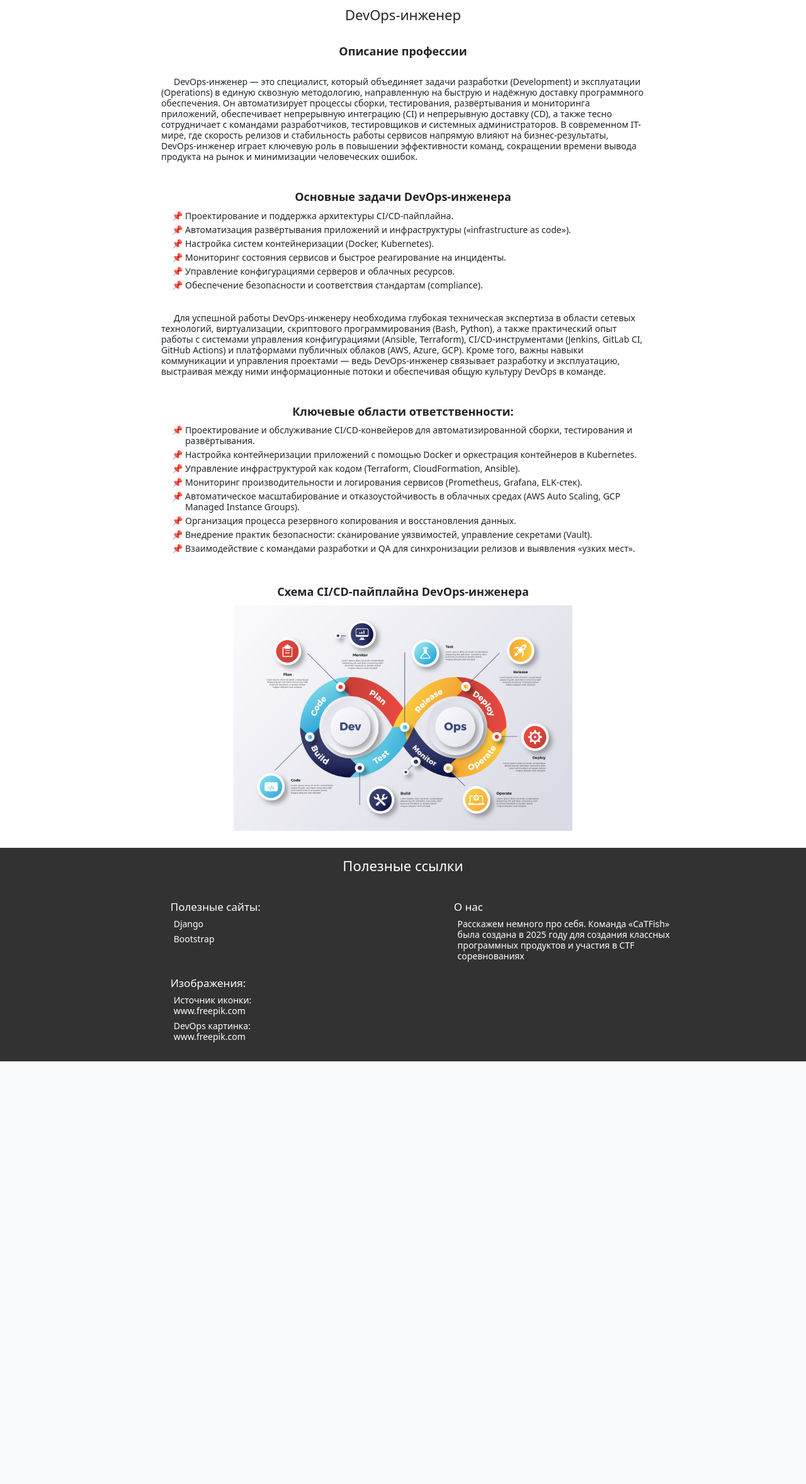
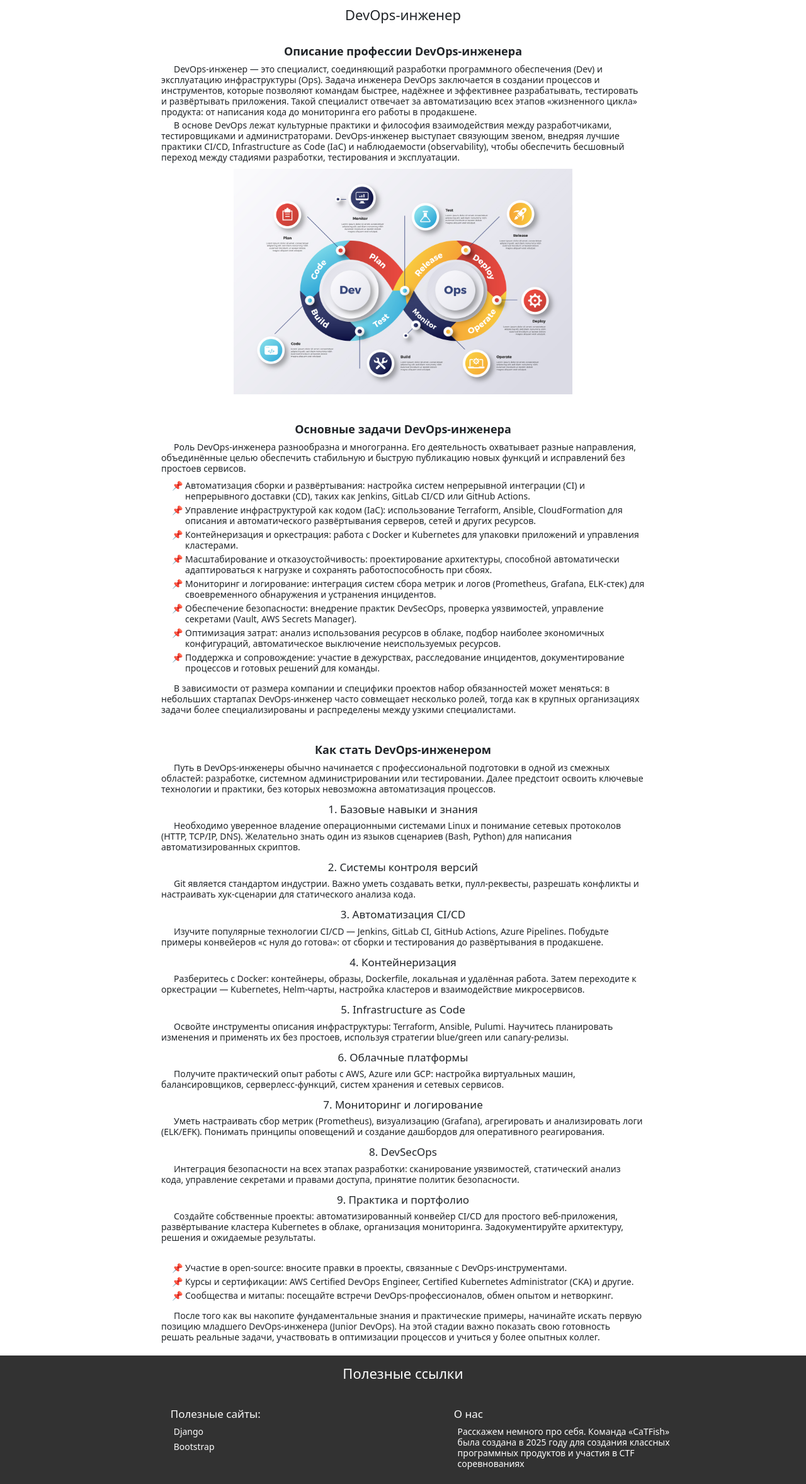
Before and after one commit to dog2023g/vacancy_analytics, a Django app: page / in a window 1280 px wide. Shown: the part 65-2421 px from the top of the page at 63% size. Before the commit the page ends 1750 px from the top, so only its background shows below. Run offline with Django 4.2, Linux system fonts and the light colour scheme.

Commit message:
Обновлена главная страница

```diff
--- a/vacancy_analytics/main_vacancy_analytics/templates/main_vacancy_analytics/main.html
+++ b/vacancy_analytics/main_vacancy_analytics/templates/main_vacancy_analytics/main.html
@@ -2,39 +2,50 @@
 {% load static %}
 {% block content %}
 <h1 class="lesson_page_h1" id="h1_0">DevOps-инженер</h1>
-<h2 class="lesson_page_h2" id="h2_0">Описание профессии</h2>
+<h2 class="lesson_page_h2" id="h2_0">Описание профессии DevOps-инженера</h2>
+<p id="h2_0__p_0">DevOps-инженер — это специалист, соединяющий разработки программного обеспечения (Dev) и эксплуатацию инфраструктуры (Ops). Задача инженера DevOps заключается в создании процессов и инструментов, которые позволяют командам быстрее, надёжнее и эффективнее разрабатывать, тестировать и развёртывать приложения. Такой специалист отвечает за автоматизацию всех этапов «жизненного цикла» продукта: от написания кода до мониторинга его работы в продакшене.</p>
+<p id="h2_0__p_1">В основе DevOps лежат культурные практики и философия взаимодействия между разработчиками, тестировщиками и администраторами. DevOps-инженер выступает связующим звеном, внедряя лучшие практики CI/CD, Infrastructure as Code (IaC) и наблюдаемости (observability), чтобы обеспечить бесшовный переход между стадиями разработки, тестирования и эксплуатации.</p>
+<div class="img_lesson" id="h2_0__img_0">
+  <img src="{% static 'main_vacancy_analytics/img/7041508.jpg' %}" alt="Схема DevOps-процессов">
+</div> <h2 class="lesson_page_h2" id="h2_1">Основные задачи DevOps-инженера</h2>
+<p id="h2_1__p_0">Роль DevOps-инженера разнообразна и многогранна. Его деятельность охватывает разные направления, объединённые целью обеспечить стабильную и быструю публикацию новых функций и исправлений без простоев сервисов.</p>
+<ul class="page_lesson_ul" id="h2_1__ul_0">
+  <li>Автоматизация сборки и развёртывания: настройка систем непрерывной интеграции (CI) и непрерывного доставки (CD), таких как Jenkins, GitLab CI/CD или GitHub Actions.</li>
+  <li>Управление инфраструктурой как кодом (IaC): использование Terraform, Ansible, CloudFormation для описания и автоматического развёртывания серверов, сетей и других ресурсов.</li>
+  <li>Контейнеризация и оркестрация: работа с Docker и Kubernetes для упаковки приложений и управления кластерами.</li>
+  <li>Масштабирование и отказоустойчивость: проектирование архитектуры, способной автоматически адаптироваться к нагрузке и сохранять работоспособность при сбоях.</li>
+  <li>Мониторинг и логирование: интеграция систем сбора метрик и логов (Prometheus, Grafana, ELK-стек) для своевременного обнаружения и устранения инцидентов.</li>
+  <li>Обеспечение безопасности: внедрение практик DevSecOps, проверка уязвимостей, управление секретами (Vault, AWS Secrets Manager).</li>
+  <li>Оптимизация затрат: анализ использования ресурсов в облаке, подбор наиболее экономичных конфигураций, автоматическое выключение неиспользуемых ресурсов.</li>
+  <li>Поддержка и сопровождение: участие в дежурствах, расследование инцидентов, документирование процессов и готовых решений для команды.</li>
+</ul>
+<p id="h2_1__p_1">В зависимости от размера компании и специфики проектов набор обязанностей может меняться: в небольших стартапах DevOps-инженер часто совмещает несколько ролей, тогда как в крупных организациях задачи более специализированы и распределены между узкими специалистами.</p>
+<h2 class="lesson_page_h2" id="h2_2">Как стать DevOps-инженером</h2>
+<p id="h2_2__p_0">Путь в DevOps-инженеры обычно начинается с профессиональной подготовки в одной из смежных областей: разработке, системном администрировании или тестировании. Далее предстоит освоить ключевые технологии и практики, без которых невозможна автоматизация процессов.</p>
+<h3>1. Базовые навыки и знания</h3>
+<p id="h2_2__p_1">Необходимо уверенное владение операционными системами Linux и понимание сетевых протоколов (HTTP, TCP/IP, DNS). Желательно знать один из языков сценариев (Bash, Python) для написания автоматизированных скриптов.</p>
+<h3>2. Системы контроля версий</h3>
+<p id="h2_2__p_2">Git является стандартом индустрии. Важно уметь создавать ветки, пулл-реквесты, разрешать конфликты и настраивать хук-сценарии для статического анализа кода.</p>
+<h3>3. Автоматизация CI/CD</h3>
+<p id="h2_2__p_3">Изучите популярные технологии CI/CD — Jenkins, GitLab CI, GitHub Actions, Azure Pipelines. Побудьте примеры конвейеров «с нуля до готова»: от сборки и тестирования до развёртывания в продакшене.</p>
+<h3>4. Контейнеризация</h3>
+<p id="h2_2__p_4">Разберитесь с Docker: контейнеры, образы, Dockerfile, локальная и удалённая работа. Затем переходите к оркестрации — Kubernetes, Helm-чарты, настройка кластеров и взаимодействие микросервисов.</p>
+<h3>5. Infrastructure as Code</h3>
+<p id="h2_2__p_5">Освойте инструменты описания инфраструктуры: Terraform, Ansible, Pulumi. Научитесь планировать изменения и применять их без простоев, используя стратегии blue/green или canary-релизы.</p>
+<h3>6. Облачные платформы</h3>
+<p id="h2_2__p_6">Получите практический опыт работы с AWS, Azure или GCP: настройка виртуальных машин, балансировщиков, серверлесс-функций, систем хранения и сетевых сервисов.</p>
+<h3>7. Мониторинг и логирование</h3>
+<p id="h2_2__p_7">Уметь настраивать сбор метрик (Prometheus), визуализацию (Grafana), агрегировать и анализировать логи (ELK/EFK). Понимать принципы оповещений и создание дашбордов для оперативного реагирования.</p>
+<h3>8. DevSecOps</h3>
+<p id="h2_2__p_8">Интеграция безопасности на всех этапах разработки: сканирование уязвимостей, статический анализ кода, управление секретами и правами доступа, принятие политик безопасности.</p>
+<h3>9. Практика и портфолио</h3>
+<p id="h2_2__p_9">Создайте собственные проекты: автоматизированный конвейер CI/CD для простого веб-приложения, развёртывание кластера Kubernetes в облаке, организация мониторинга. Задокументируйте архитектуру, решения и ожидаемые результаты.</p>
 <br>
-<p id="h2_0__p_0">
-DevOps-инженер — это специалист, который объединяет задачи разработки (Development) и эксплуатации (Operations) в единую сквозную методологию, направленную на быструю и надёжную доставку программного обеспечения. Он автоматизирует процессы сборки, тестирования, развёртывания и мониторинга приложений, обеспечивает непрерывную интеграцию (CI) и непрерывную доставку (CD), а также тесно сотрудничает с командами разработчиков, тестировщиков и системных администраторов. В современном IT-мире, где скорость релизов и стабильность работы сервисов напрямую влияют на бизнес-результаты, DevOps-инженер играет ключевую роль в повышении эффективности команд, сокращении времени вывода продукта на рынок и минимизации человеческих ошибок.
-</p>
-<h2 class="lesson_page_h2" id="h2_1">Основные задачи DevOps-инженера</h2>
-<ul class="page_lesson_ul" id="h2_0__ul_1">
-  <li>Проектирование и поддержка архитектуры CI/CD-пайплайна.</li>
-  <li>Автоматизация развёртывания приложений и инфраструктуры («infrastructure as code»).</li>
-  <li>Настройка систем контейнеризации (Docker, Kubernetes).</li>
-  <li>Мониторинг состояния сервисов и быстрое реагирование на инциденты.</li>
-  <li>Управление конфигурациями серверов и облачных ресурсов.</li>
-  <li>Обеспечение безопасности и соответствия стандартам (compliance).</li>
+<ul class="page_lesson_ul" id="h2_2__ul_0">
+  <li>Участие в open-source: вносите правки в проекты, связанные с DevOps-инструментами.</li>
+  <li>Курсы и сертификации: AWS Certified DevOps Engineer, Certified Kubernetes Administrator (CKA) и другие.</li>
+  <li>Сообщества и митапы: посещайте встречи DevOps-профессионалов, обмен опытом и нетворкинг.</li>
 </ul>
-<br>
-<p id="h2_0__p_2">
-Для успешной работы DevOps-инженеру необходима глубокая техническая экспертиза в области сетевых технологий, виртуализации, скриптового программирования (Bash, Python), а также практический опыт работы с системами управления конфигурациями (Ansible, Terraform), CI/CD-инструментами (Jenkins, GitLab CI, GitHub Actions) и платформами публичных облаков (AWS, Azure, GCP). Кроме того, важны навыки коммуникации и управления проектами — ведь DevOps-инженер связывает разработку и эксплуатацию, выстраивая между ними информационные потоки и обеспечивая общую культуру DevOps в команде.
-</p>
-
-<h2 class="lesson_page_h2" id="h2_2">Ключевые области ответственности:</h2>
-<ul class="page_lesson_ul" id="h2_1__ul_0">
-  <li>Проектирование и обслуживание CI/CD-конвейеров для автоматизированной сборки, тестирования и развёртывания.</li>
-  <li>Настройка контейнеризации приложений с помощью Docker и оркестрация контейнеров в Kubernetes.</li>
-  <li>Управление инфраструктурой как кодом (Terraform, CloudFormation, Ansible).</li>
-  <li>Мониторинг производительности и логирования сервисов (Prometheus, Grafana, ELK-стек).</li>
-  <li>Автоматическое масштабирование и отказоустойчивость в облачных средах (AWS Auto Scaling, GCP Managed Instance Groups).</li>
-  <li>Организация процесса резервного копирования и восстановления данных.</li>
-  <li>Внедрение практик безопасности: сканирование уязвимостей, управление секретами (Vault).</li>
-  <li>Взаимодействие с командами разработки и QA для синхронизации релизов и выявления «узких мест». </li>
-</ul>
-<h2 class="lesson_page_h2" id="h2_3">Схема CI/CD-пайплайна DevOps-инженера</h2>
-<div class="img_lesson" id="h2_1__img_0">
-  <img src="{% static 'main_vacancy_analytics/img/7041508.jpg' %}" alt="Схема CI/CD-пайплайна DevOps-инженера">
-</div>
+<p id="h2_2__p_10">После того как вы накопите фундаментальные знания и практические примеры, начинайте искать первую позицию младшего DevOps-инженера (Junior DevOps). На этой стадии важно показать свою готовность решать реальные задачи, участвовать в оптимизации процессов и учиться у более опытных коллег.</p>
 <br>
 {% endblock content %}
```
